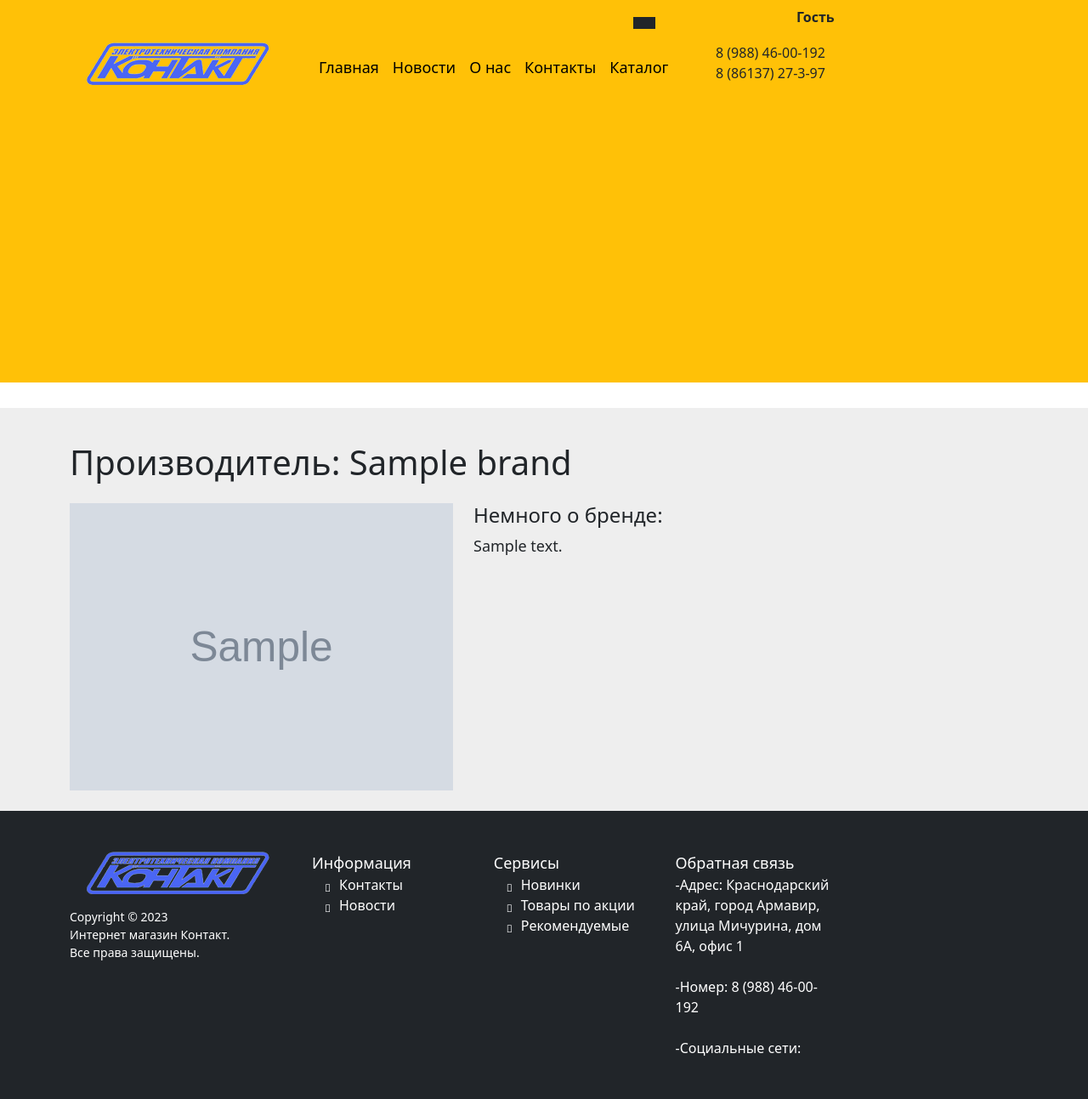
After one commit to Harucahotaru/kontakt, a Yii app: template views/catalog/brand-view.php in a window 1280 px wide. The commit adds this page. Shown: the whole page at 85% size. Run offline with PHP 8.4 and a stand-in for Yii, Linux system fonts and the light colour scheme; the template is opened without the code that fills it: most values are stand-ins (such as "Sample title", 1, 10 or a date in 2020); grey boxes marked "Sample" are stand-in pictures; data that the repository does not hold is empty; some libraries are stand-ins or nearby versions.

Commit message:
добавила поиск по брендам, отдельную страничку бренда

```diff
--- a/config/web.php
+++ b/config/web.php
@@ -42,6 +42,8 @@ $config = [
                 'reviews' => 'admin/reviews/index',
                 'reviews/<reviewType>' => 'admin/reviews',
                 'catalog/search/<searchString>' => 'catalog/search',
+                'catalog/brand/<brandId>' => 'catalog/brand',
+                'brands/search/<searchString>' => 'brands/search',
                 'catalog/view/<productId>' => 'catalog/view',
                 [
                     'pattern' => 'catalog/<mainCategory>/<subCategory>/<subCategory2>',
--- a/public_html/css/catalog.css
+++ b/public_html/css/catalog.css
@@ -170,3 +170,9 @@
 .modal-content {
     border-radius: 0 !important;
 }
+.catalog-brand-img {
+    width: 100%;
+}
+.catalog-brand-description {
+    font-size: 18px;
+}
--- /dev/null
+++ b/views/catalog/brand-view.php
@@ -0,0 +1,27 @@
+<?php
+/** var @var Brands $brand */
+
+use app\models\Brands;
+use app\widgets\ProductsList;
+
+//var_dump($brand->imgPath);exit();
+?>
+<div class="container-grey">
+    <div class="container py-4">
+        <h1 class="py-3">Производитель: <?= $brand->name ?></h1>
+        <div class="row">
+            <div class="col-lg-5">
+                <img class="catalog-brand-img" src="<?= $brand->getImgPath() ?>">
+            </div>
+            <div class="col-lg-5">
+                <h4>Немного о бренде: </h4>
+                <div class="catalog-brand-description"><?= $brand->description ?></div>
+            </div>
+        </div>
+        <?= ProductsList::widget(
+            [
+                'brandId' => $brand->id,
+            ]
+        ) ?>
+    </div>
+</div>
--- a/views/header/searchLine.php
+++ b/views/header/searchLine.php
@@ -26,6 +26,15 @@ use kartik\typeahead\Typeahead;
                             'minLength' => 3,
                             'remote' => [
                                 'url' => '/site/search' . '?string=%QUERY',
+                                'wildcard' => '%QUERY'
+                            ]
+                        ],
+                        [
+                            'datumTokenizer' => "Bloodhound.tokenizers.obj.whitespace('value')",
+                            'display' => 'value',
+                            'minLength' => 3,
+                            'remote' => [
+                                'url' => '/brands/search' . '?string=%QUERY',
                                 'wildcard' => '%QUERY'
                             ]
                         ]
--- a/widgets/ProductsList.php
+++ b/widgets/ProductsList.php
@@ -16,6 +16,8 @@ class ProductsList extends Widget
 
     public ?string $systemCategory = null;
 
+    public ?int $brandId = null;
+
     public function init()
     {
         parent::init();
@@ -31,6 +33,7 @@ class ProductsList extends Widget
             'pagination' => $this->maxPagination,
             'searchString' => $this->searchString,
             'systemCategory' => $this->systemCategory,
+            'brandId' => $this->brandId,
         ]);
     }
 }
--- a/widgets/views/products-list/_products_item.php
+++ b/widgets/views/products-list/_products_item.php
@@ -3,7 +3,7 @@
 /** @var \app\models\Products $model * */
 ?>
 <div class="product-card my-3">
-    <a data-pjax=0 href="catalog/view/<?= $model->id ?>">
+    <a data-pjax=0 href="/catalog/view/<?= $model->id ?>">
         <section class="swiper-container pt-3">
             <div class="swiper-wrapper">
                 <?php foreach ($model->getThumbnailsPath() as $image): ?>
```
Also changed, not shown: controllers/BrandsController.php (+11 -0 lines), controllers/CatalogController.php (+9 -1 lines), controllers/SearchLineController.php (deleted, +0 -10 lines), models/Brands.php (+23 -3 lines), models/Products.php (+15 -0 lines), widgets/views/products-list/index.php (+4 -4 lines).
